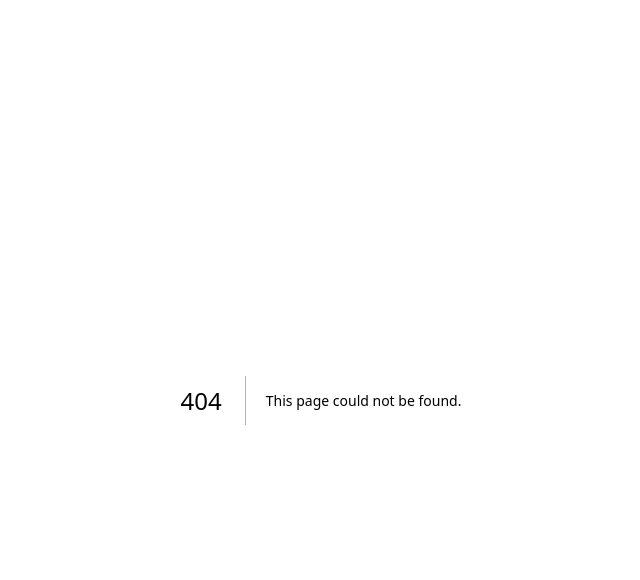
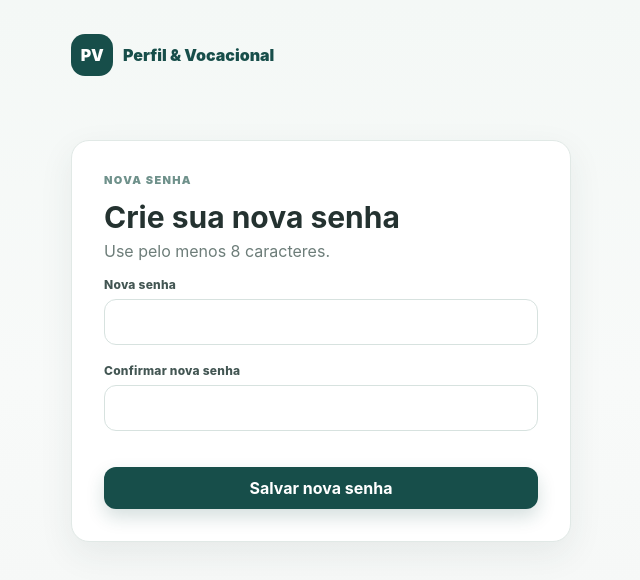
Before and after one commit to suelidorado-blip/perfil-comportamental-sueli, a Next.js app: page /update-password in a window 1280 px wide. Before the commit this address had no page. Shown: the top 580 px of the page, without its empty margins (319-959 px from the left). Built offline with nearby package versions, Linux system fonts and the light colour scheme.

Commit message:
Cria tela para nova senha

```diff
--- /dev/null
+++ b/app/update-password/page.tsx
@@ -0,0 +1,24 @@
+import { updatePassword } from './actions';
+
+export default async function UpdatePassword({searchParams}:{searchParams:Promise<{erro?:string}>}){
+  const p=await searchParams;
+  return <main className="assessment-shell">
+    <div className="assessment-wrap" style={{maxWidth:500}}>
+      <div className="assessment-brand"><div className="brand-mark">PV</div><span>Perfil & Vocacional</span></div>
+      <div className="card intro-card" style={{marginTop:'8vh'}}>
+        <p className="eyebrow">NOVA SENHA</p>
+        <h1 style={{marginBottom:6}}>Crie sua nova senha</h1>
+        <p className="muted" style={{marginTop:0}}>Use pelo menos 8 caracteres.</p>
+        {p.erro==='match'&&<p style={{color:'#b34a3f'}}>As senhas não coincidem.</p>}
+        {p.erro==='short'&&<p style={{color:'#b34a3f'}}>A senha precisa ter pelo menos 8 caracteres.</p>}
+        {p.erro==='session'&&<p style={{color:'#b34a3f'}}>O link expirou ou não é mais válido. Solicite uma nova redefinição de senha.</p>}
+        {p.erro==='1'&&<p style={{color:'#b34a3f'}}>Não foi possível alterar a senha. Solicite um novo link e tente novamente.</p>}
+        <form action={updatePassword} className="grid">
+          <div><label className="label">Nova senha</label><input className="input" type="password" name="password" minLength={8} required/></div>
+          <div><label className="label">Confirmar nova senha</label><input className="input" type="password" name="confirmPassword" minLength={8} required/></div>
+          <button className="btn btn-primary">Salvar nova senha</button>
+        </form>
+      </div>
+    </div>
+  </main>
+}
```
